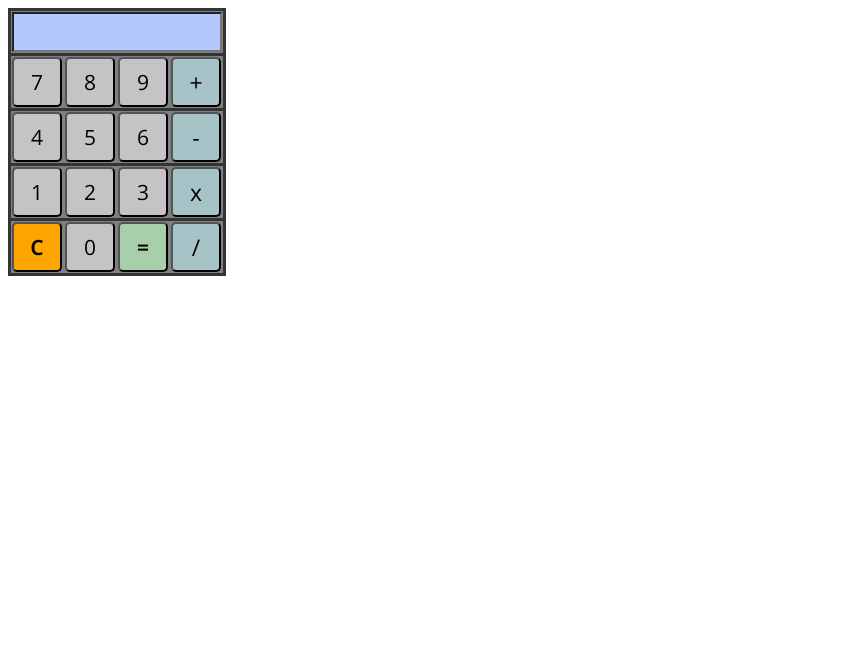
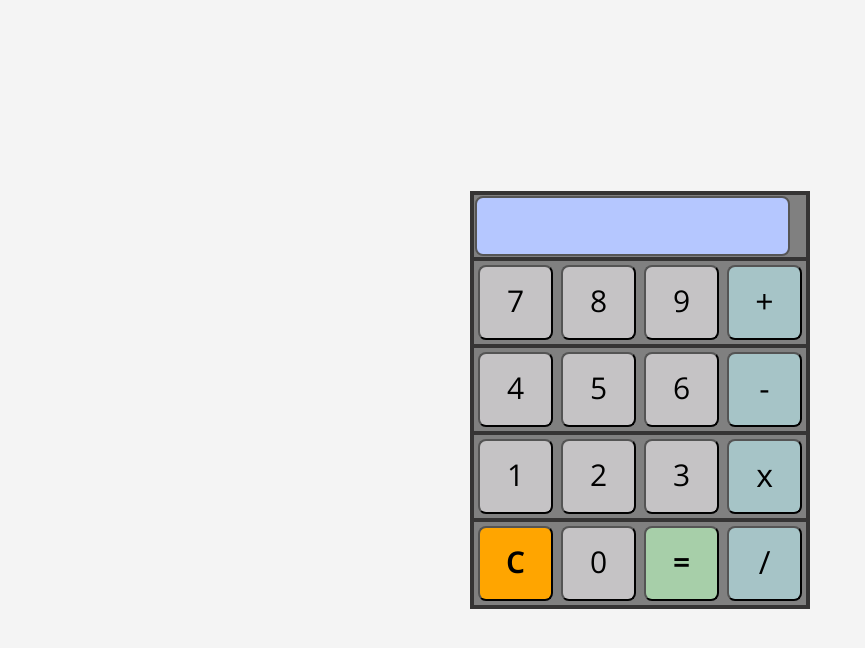
Before and after one commit to bodrumundenizi-beep/very-simple-calculator, a plain HTML site: page index.html in a window 1280 px wide. Shown: the whole page, without its empty margins (0-865 px from the left). Drawn offline with nearby package versions, Linux system fonts and the light colour scheme.

Commit message:
Enhance calculator UI with improved styles
Updated styles and layout for calculator interface.

```diff
--- a/index.html
+++ b/index.html
@@ -5,60 +5,72 @@
 <link rel="preconnect" href="https://fonts.gstatic.com" crossorigin>
 <link href="https://fonts.googleapis.com/css2?family=Open+Sans:wght@400..700&display=swap" rel="stylesheet">
 <style>
+body {
+    display: flex;
+    justify-content: center;
+    align-items: center;
+    min-height: 100vh;
+    margin: 0;
+    background-color: #f4f4f4;
+}
+
 table, tr {
-    border: 3px solid rgb(53, 52, 52);
+    border: 4px solid rgb(53, 52, 52);
     border-collapse: collapse;
-    padding: 10px;
-    font-size: 150px;
+    padding: 15px;
     background-color: grey;
-    border-radius: 15px;
+    border-radius: 20px;
 }
 
 button{
-    height: 50px;
-    width:50px;
-    border-radius: 5px;
+    height: 75px;
+    width: 75px;
+    border-radius: 8px;
     background-color: rgb(197, 195, 197);
-    font-size: 21px;
+    font-size: 30px;
     font-family: 'Open Sans', sans-serif;
-    padding: 0, 0, 5px, 0;
+    padding: 0 0 5px 0;
+    margin: 3px;
+    cursor: pointer;
 }
 
 #clear{
     background-color: orange;
-    font-size: 21px;
+    font-size: 30px;
     font-family: 'Open Sans', sans-serif;
-    padding: 0, 0, 5px, 0;
+    padding: 0 0 5px 0;
     font-weight: 650;
 }
 
 #add, #minus, #multip, #sub {
     background-color: rgb(166, 196, 199);
-    font-size: 23px;
+    font-size: 32px;
     font-family: 'Open Sans', sans-serif;
-    padding: 0, 0, 5px, 0;
+    padding: 0 0 5px 0;
 }
 
 #equal{
-background-color: rgb(167, 207, 169);
-    font-size: 21px;
+    background-color: rgb(167, 207, 169);
+    font-size: 30px;
     font-family: 'Open Sans', sans-serif;
-    padding: 0, 0, 5px, 0;
+    padding: 0 0 5px 0;
     font-weight: 650;
 }
 
 #display{
-    width: 210px;
-    height: 40px;
+    width: 315px;
+    height: 60px;
     background-color: rgb(181, 199, 255);
-}
-
-#display {
     text-align: right;
-    font-size: 30px;
+    font-size: 40px;
     padding: 10px;
+    border-radius: 8px;
+    border: 2px solid #555;
+    box-sizing: border-box;
 }
 </style>
+</head>
+<body>
 </head>
 <body>
 <table id="calculator">
```
